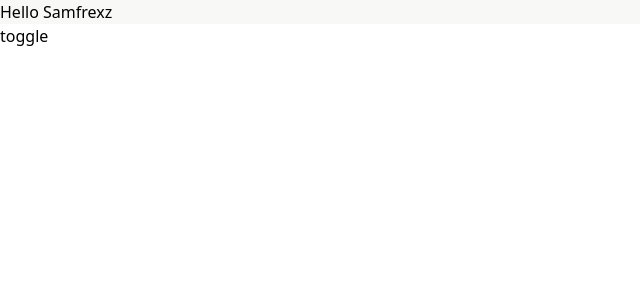
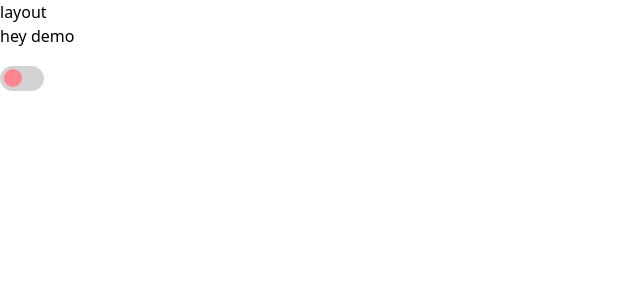
Before and after one commit to samfrexz619/paws-app, a React (Vite) app: page /demo in a window 1280 px wide. Shown: the top 300 px of the page, without its empty margins (0-640 px from the left). Built offline with nearby package versions, Linux system fonts and the light colour scheme.

Commit message:
feat: update the toggleswitch component for toggling dark and light mode

```diff
--- /dev/null
+++ b/src/App.scss
@@ -0,0 +1,39 @@
+.toggle {
+  position: relative;
+  display: inline-flex;
+  width: 44px;
+  height: 25px;
+  input {
+    opacity: 0;
+    width: 0;
+    height: 0;
+  }
+  &__slider {
+    position: absolute;
+    cursor: pointer;
+    top: 0;
+    bottom: 0;
+    right: 0;
+    left: 0;
+    background: lightgray;
+    border-radius: 84px;
+    transition: 0.4s;
+      &::before {
+        position: absolute;
+        border-radius: 50%;
+        content: '';
+        height: 18px;
+        width: 18px;
+        left: 4px;
+        bottom: 4px;
+        background: #FF868E;
+        transition: 0.4s;
+    }
+  }
+}
+input:checked + .toggle__slider {
+  background: #FBE0DC;
+}
+input:checked + .toggle__slider::before {
+  transform: translateX(18px);
+}
--- a/src/App.tsx
+++ b/src/App.tsx
@@ -1,19 +1,30 @@
-import useDark from './useDark'
-import './App.css'
+import { createBrowserRouter, RouterProvider } from 'react-router-dom'
+import Layout from './pages/Layout'
+import HomePage from './pages/Home'
+import DemoPage from './pages/Demo'
+import './App.scss'
 
+
+const router = createBrowserRouter([
+  {
+    path: '/',
+    element: <Layout />,
+    children: [
+      {
+        path: '/',
+        element: <HomePage  />
+      },
+      {
+        path: '/demo',
+        element: <DemoPage  />
+      }
+    ]
+  }
+])
 function App() {
 
-  const {setIsDark, isDark} = useDark('preference')
-
-  const handleToggle =()=> {
-    setIsDark(prev => (!prev))
-  }
-
   return (
-    <main className={`${isDark ? 'bg-black text-white' : 'bg-white text-black'} h-screen w-full`}>
-      <p>Hello Samfrexz</p>
-      <button onClick={handleToggle}>toggle</button>
-    </main>
+    <RouterProvider router={router} />
   )
 }
 
--- /dev/null
+++ b/src/components/ui/ToggleSwitch.tsx
@@ -0,0 +1,29 @@
+import useDark from "@/useDark";
+import { useState } from "react"
+
+
+
+const ToggleSwitch = () => {
+
+  const [colorTheme, setTheme] = useDark()
+
+  const [isDark, setIsDark] = useState(colorTheme === 'light' ? true : false)
+
+  const toggleMode =(checked: boolean)=> {
+    setTheme(colorTheme)
+    setIsDark(checked)
+  }
+
+  return (
+    <label className='toggle'>
+      <input
+        type="checkbox"
+        checked={isDark}
+        onChange={e => toggleMode(e.target.checked)}
+      />
+      <span className='toggle__slider'></span>
+    </label>
+   );
+}
+
+export default ToggleSwitch;
--- a/src/context/AppReducer.ts
+++ /dev/null
@@ -1,11 +0,0 @@
-
-
-export const AppReducer =(state: any, action: any)=> {
-  switch(action.type) {
-    case 'set_data':
-      return {
-        ...state,
-        mode: action.payload
-      }
-  }
-}
--- a/src/index.css
+++ b/src/index.css
@@ -6,5 +6,5 @@
   box-sizing: border-box;
   margin: 0;
   padding: 0;
-  background: #F8F8F7;
+  /* background: #F8F8F7; */
 }
--- /dev/null
+++ b/src/pages/Demo.tsx
@@ -0,0 +1,13 @@
+import ToggleSwitch from "@/components/ui/ToggleSwitch";
+
+const DemoPage = () => {
+
+  return (
+    <div className="dark:bg-black dark:text-white">
+      <p>hey demo</p>
+      <ToggleSwitch  />
+    </div>
+   );
+}
+
+export default DemoPage;
--- /dev/null
+++ b/src/pages/Home.tsx
@@ -0,0 +1,11 @@
+
+
+const HomePage = () => {
+  return (
+    <div>
+      hi
+    </div>
+   );
+}
+
+export default HomePage;
--- /dev/null
+++ b/src/pages/Layout.tsx
@@ -0,0 +1,13 @@
+import { Outlet } from "react-router-dom";
+
+
+const Layout = () => {
+  return (
+    <main>
+      <p>layout</p>
+      <Outlet  />
+    </main>
+   );
+}
+
+export default Layout;
--- a/src/useDark.tsx
+++ b/src/useDark.tsx
@@ -1,28 +1,18 @@
 import { useState, useEffect } from "react";
 
 
-const useDark = (key: string) => {
+ const useDark =(): [string, React.Dispatch<React.SetStateAction<string>>] => {
+  const [theme, setTheme] = useState(localStorage.theme || 'light')
 
-  const [isDark, setIsDark] = useState(false)
-
-  const [flag, setFlag] = useState(false);
+  const colorTheme = theme === 'dark' ? 'light' : 'dark'
 
   useEffect(()=> {
-    const setMode = localStorage.getItem(key)
-    if(setMode) {
-      setIsDark(JSON.parse(setMode))
-    }
-    setFlag(true)
-  }, [])
+    const root = document.documentElement;
+    root.classList.remove(colorTheme)
+    root.classList.add(theme)
+    localStorage.setItem('theme', theme)
+  },[theme, colorTheme])
 
-  useEffect(()=> {
-    if(flag) {
-      localStorage.setItem(key, JSON.stringify(isDark))
-    }
-  }, [isDark, flag])
-
-  return {setIsDark, isDark}
-
-}
-
+  return [colorTheme, setTheme]
+ }
 export default useDark;
```
Also changed, not shown: src/App.css (deleted).
